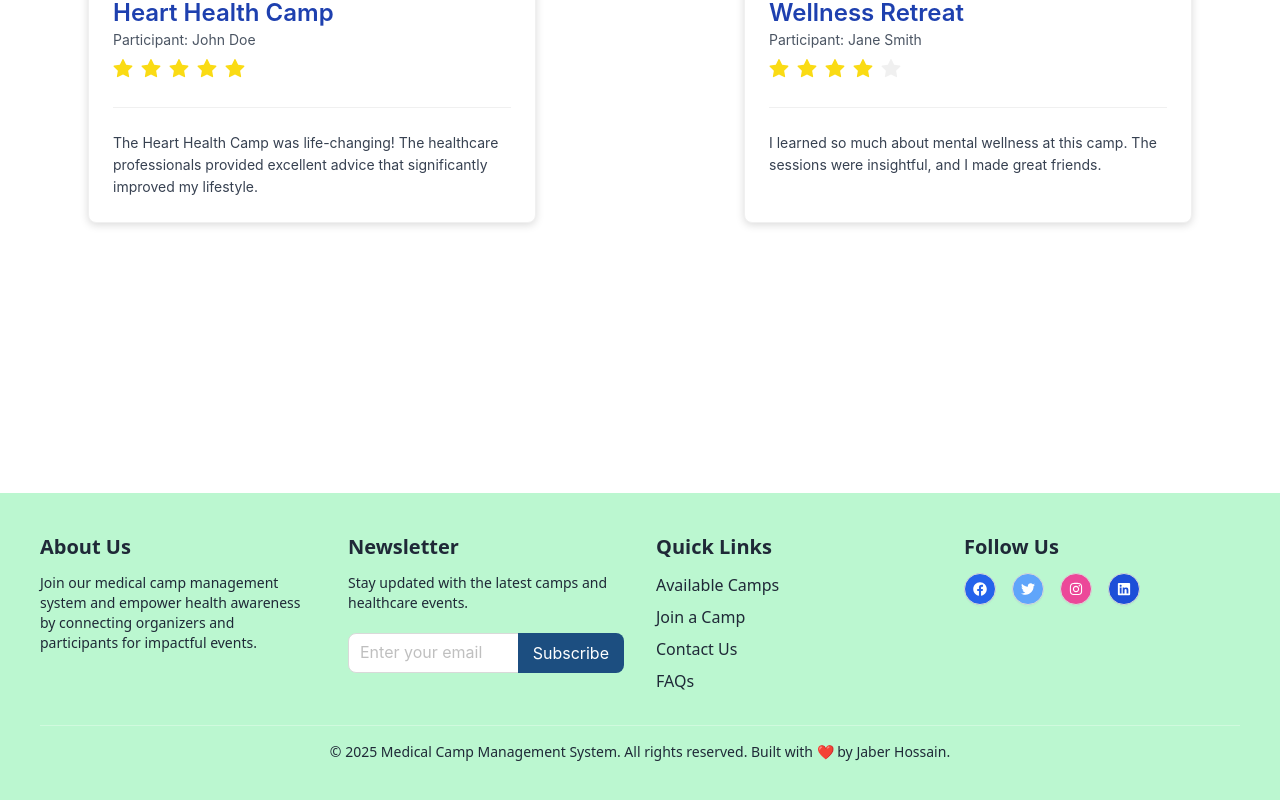
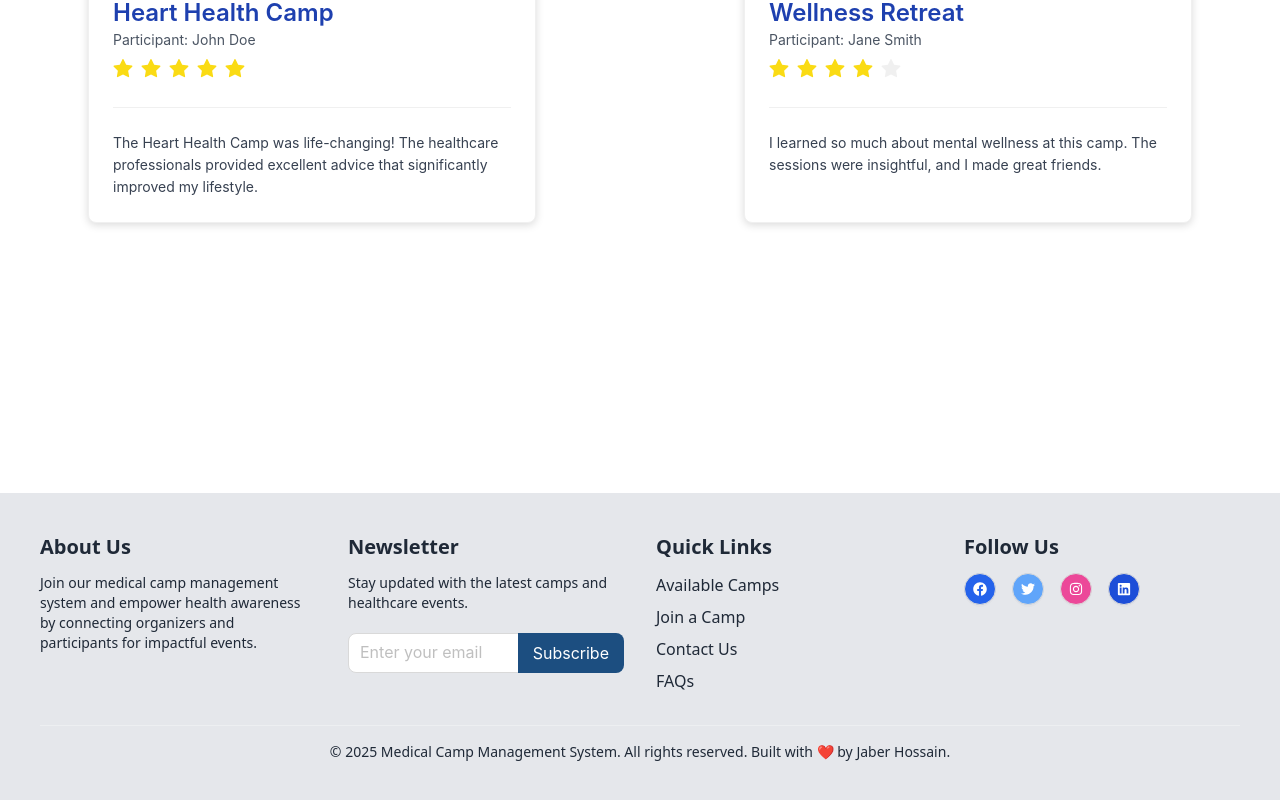
Before and after one commit to Developer-Jaber/CareConnect-client-side, a React (Vite) app: page / in a window 1280 px wide. Shown: the part 1670-2470 px from the top of the page. Built offline with nearby package versions, Linux system fonts and the light colour scheme; no server answers.

Commit message:
add color adjusment in the footer section.

```diff
--- a/src/Shared/Footer.jsx
+++ b/src/Shared/Footer.jsx
@@ -3,7 +3,7 @@ import { FaFacebook, FaTwitter, FaInstagram, FaLinkedin } from "react-icons/fa";
 
 const Footer = () => {
   return (
-    <footer className="bg-green-200 p-10">
+    <footer className="bg-gray-200 p-10">
       <div className="gap-8 grid grid-cols-1 md:grid-cols-4">
         {/* About Section */}
         <div>
@@ -48,7 +48,7 @@ const Footer = () => {
         </div>
       </div>
 
-      <div className="border-white/30 mt-8 pt-4 border-t text-center text-sm">
+      <div className="mt-8 pt-4 border-white/30 border-t text-sm text-center">
         © 2025 Medical Camp Management System. All rights reserved. Built with ❤️ by Jaber Hossain.
       </div>
     </footer>
```
